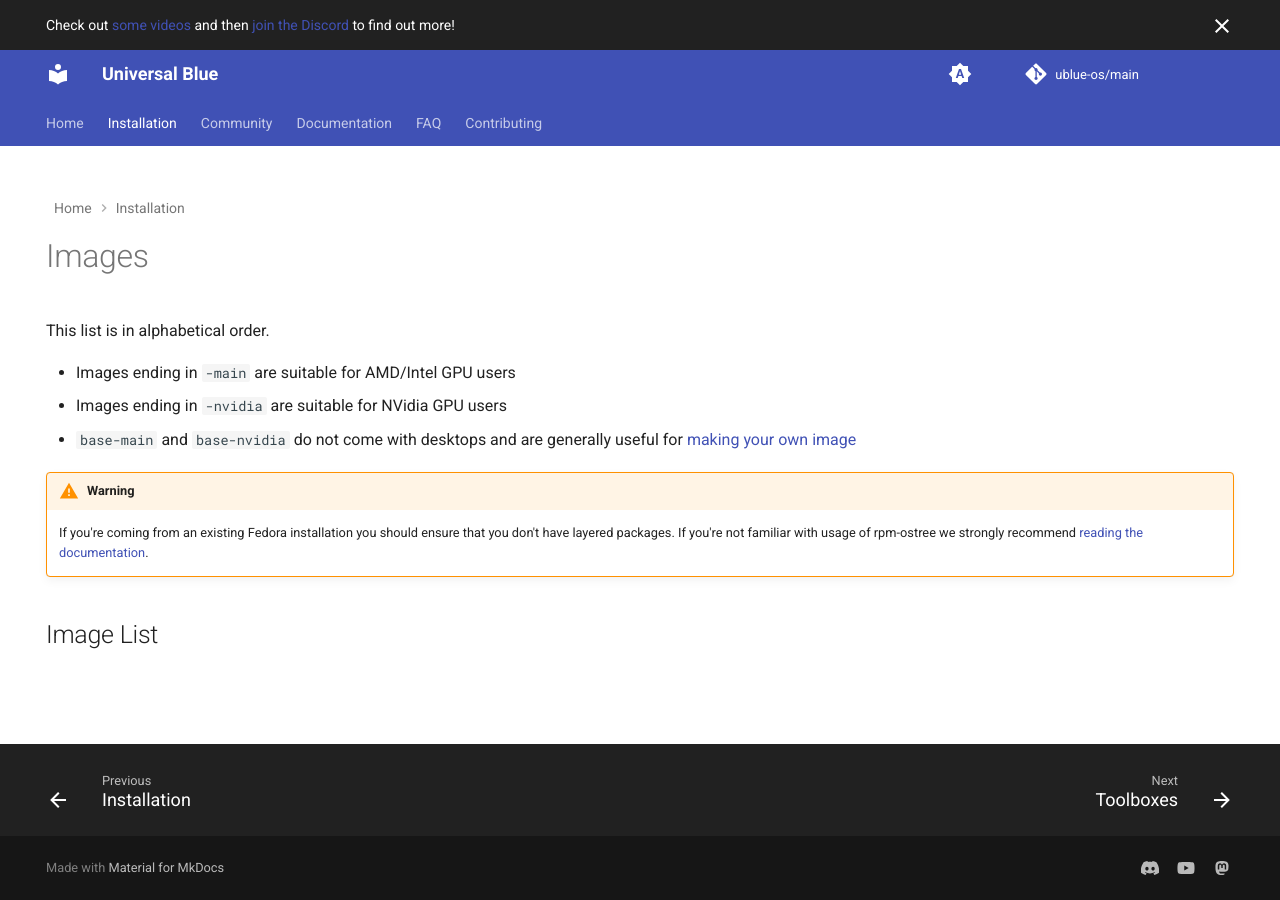
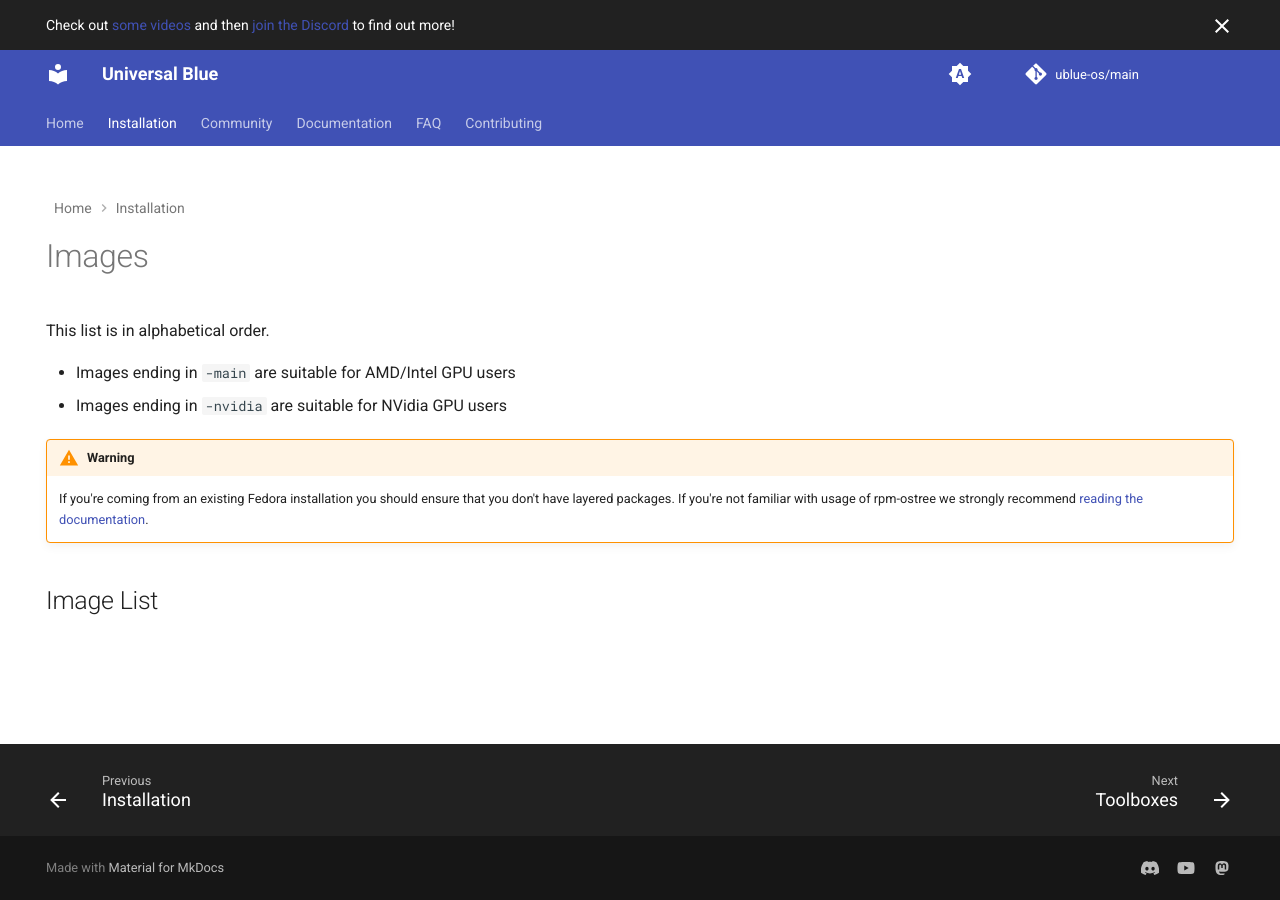
Before and after one commit to ublue-os/website, an MkDocs documentation site: the page built from docs/images.md, in a window 1280 px wide. Built offline with MkDocs 1.6.1 and Material for MkDocs 9.7.7, drawn with Linux system fonts in a browser that asks for light colours; comment, search, counter and statistics services are not loaded.

Commit message:
fix: remove mention of base images

```diff
--- a/docs/images.md
+++ b/docs/images.md
@@ -7,7 +7,6 @@ This list is in alphabetical order.
 
 - Images ending in `-main` are suitable for AMD/Intel GPU users
 - Images ending in `-nvidia` are suitable for NVidia GPU users
-- `base-main` and `base-nvidia` do not come with desktops and are generally useful for [making your own image](/making-your-own)
 
 !!! warning
 
```
